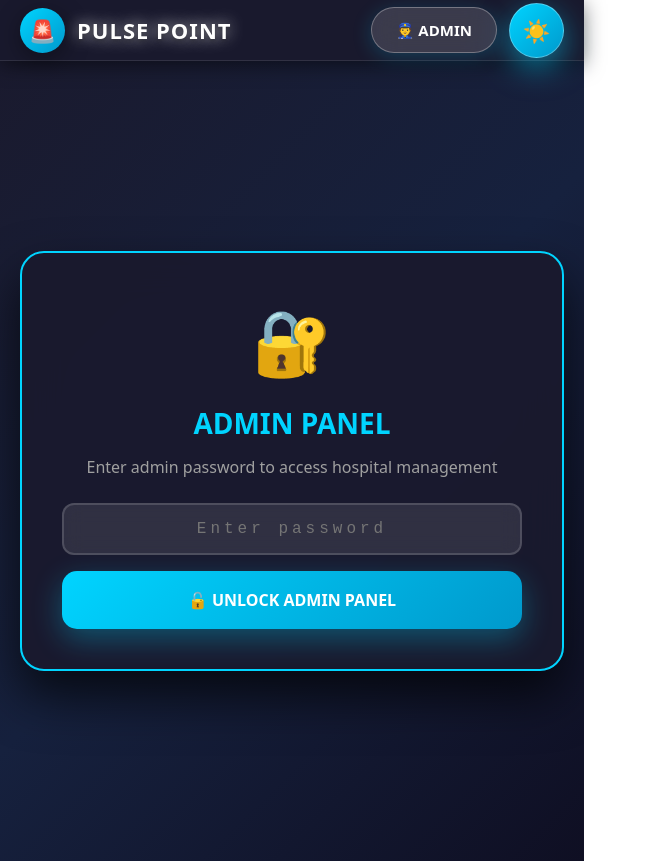
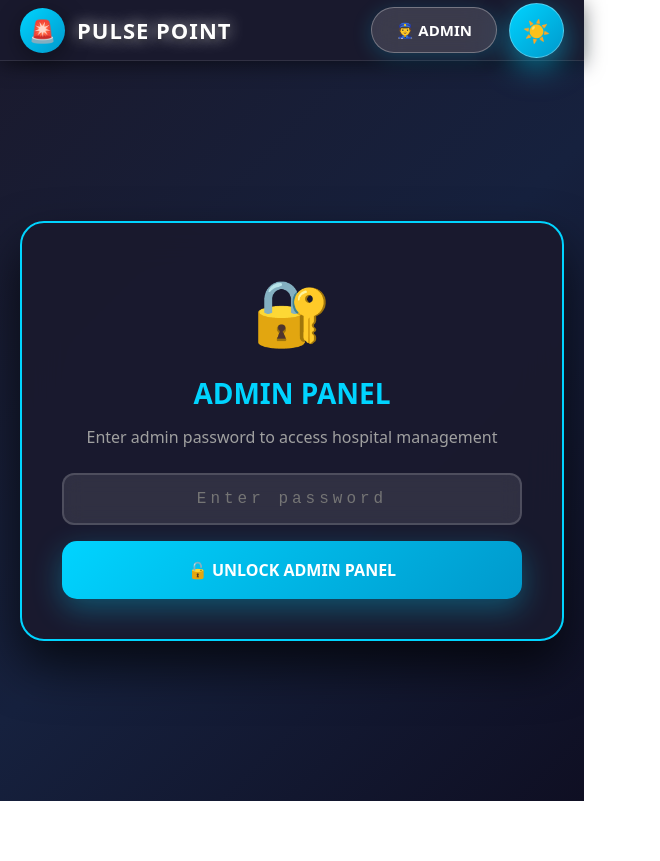
Before and after one commit to Jeyashree-K-A/PulsePoint, a React (Vite) app in the folder frontend/: page /admin in a window 1280 px wide. Shown: the whole page, without its empty margins (0-660 px from the left). After the commit the page ends 801 px from the top, so only its background shows below. Built offline with nearby package versions, Linux system fonts and the light colour scheme.

Commit message:
Adjust minHeight to account for header height

```diff
--- a/frontend/src/components/AdminPanel.jsx
+++ b/frontend/src/components/AdminPanel.jsx
@@ -210,7 +210,7 @@ function AdminPanel({ theme = "dark" }) {
   if (!isAuthenticated) {
     return (
       <div style={{
-        minHeight: "100vh",
+        minHeight: "calc(100vh - 60px)",
         width: "100%",
         background: colors.bg,
         display: 'flex',
@@ -275,7 +275,7 @@ function AdminPanel({ theme = "dark" }) {
       `}</style>
 
       <div style={{
-        minHeight: "100vh",
+        minHeight: "calc(100vh - 60px)",
         width: "100%",
         background: colors.bg,
         padding: isMobile ? "12px" : "20px",
```
